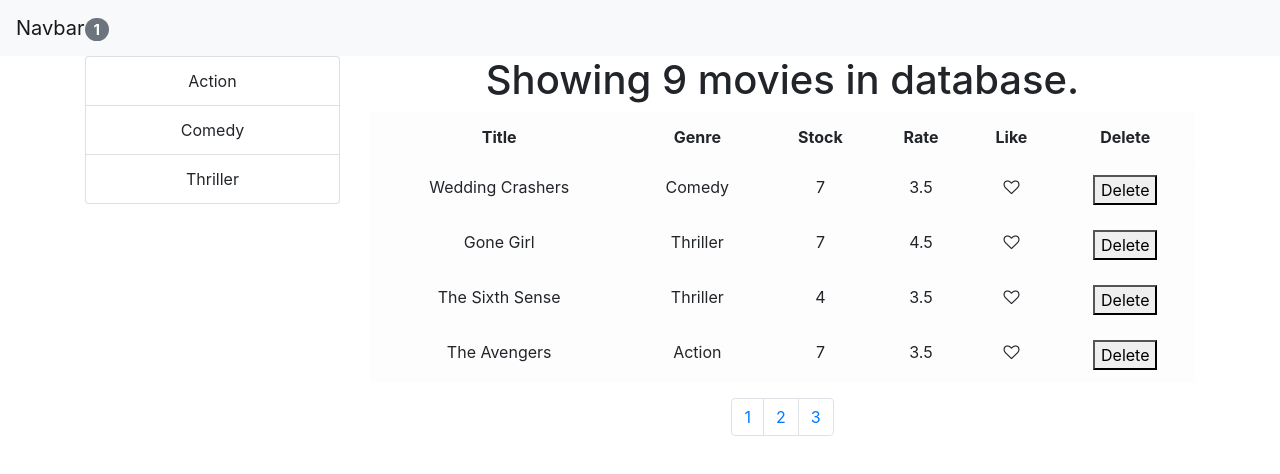
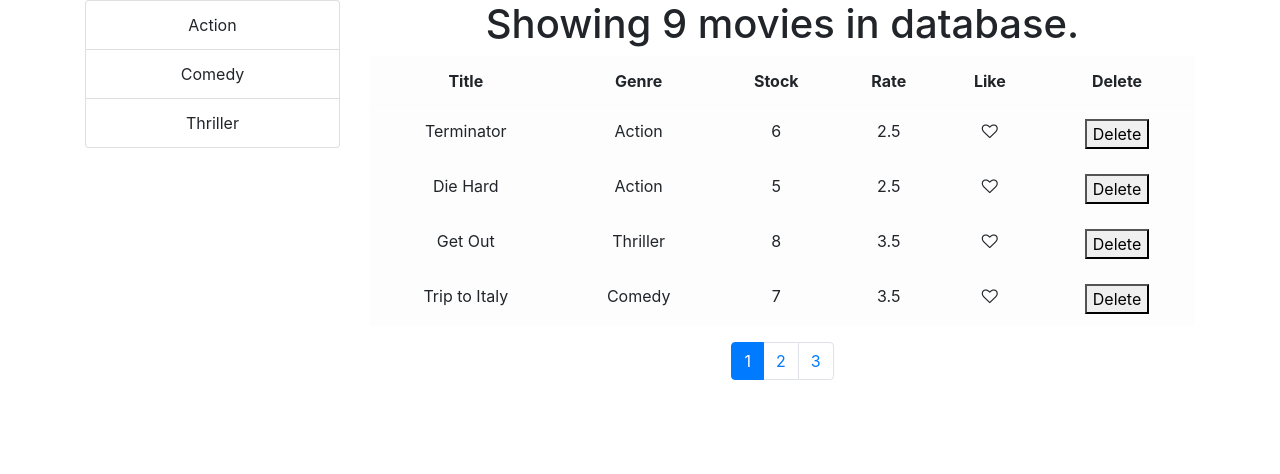
Before and after one commit to SincerelyBrittany/VidlyProject, a React (Create React App) app: page / in a window 1280 px wide. Shown: the top 474 px of the page. Built offline with nearby package versions, Linux system fonts and the light colour scheme.

Commit message:
adds filtered genres

```diff
--- a/src/App.js
+++ b/src/App.js
@@ -56,7 +56,7 @@ function App() {
 
   return (
     <div className="App">
-      <Navbar totalCounters={counters.filter((c) => c.value > 0).length} />
+      {/* <Navbar totalCounters={counters.filter((c) => c.value > 0).length} /> */}
       <main className="container">
         {/* <Counters
           counters={counters}
--- a/src/Utils/paginate.js
+++ b/src/Utils/paginate.js
@@ -1,10 +1,18 @@
 import _ from "lodash";
 
-export function paginate(items, pageNumber, pageSize) {
-  const startIndex = pageNumber - 1 * pageSize;
-  return _(items).slice(startIndex).take(pageSize).value();
-  // _.slice(items, startIndex)
-  // _.take()
+export function paginate(items, currentPage, pageSize) {
+  // calculate array start index to begin slicing from
+  const startIndex = (currentPage - 1) * pageSize;
+  // convert items array to a lodash wrapper
+  return (
+    _(items)
+      // slice items array starting from startIndex number
+      .slice(startIndex)
+      // grab always 4 items from the array
+      .take(pageSize)
+      // convert again to regular array
+      .value()
+  );
 }
 
 // It basically reads "For the given items, extract pageSize number of elements starting from startIndex"
--- a/src/Vidly/common/pagination.jsx
+++ b/src/Vidly/common/pagination.jsx
@@ -1,13 +1,17 @@
 import React from "react";
+import _ from "lodash"; // optimized underscore library
 import PropTypes from "prop-types";
-import _ from "lodash";
 
 const anchorStyle = { cursor: "pointer", boxShadow: "none" };
 
 const Pagination = ({ itemsCount, pageSize, currentPage, onPageChange }) => {
+  // calculate required pagination numbers
   const pagesCount = Math.ceil(itemsCount / pageSize);
+  // if pagesCount equals 1 don't show pagination
   if (pagesCount === 1) return null;
+  // create an array of required pagination numbers using lodash
   const pages = _.range(1, pagesCount + 1);
+
   return (
     <nav>
       <ul className="pagination justify-content-center">
--- a/src/Vidly/components/vidly.jsx
+++ b/src/Vidly/components/vidly.jsx
@@ -7,29 +7,31 @@ import ListGroup from "../common/listGroup";
 import { paginate } from "../../utils/paginate";
 
 const Vidly = () => {
+  const [isDataLoading, setDataLoading] = React.useState(false);
   const [movies, setMovies] = React.useState([]);
   const [genres, setGenres] = React.useState([]);
-  const [selectedGenre, setSelectedGenre] = React.useState({});
+  const [selectedGenre, setSelectedGenre] = React.useState();
   const [pageSize, setPageSize] = React.useState(4);
-  const [currentPage, setcurrentPage] = React.useState(0);
+  const [currentPage, setcurrentPage] = React.useState(1);
 
+  const fetchMovies = async () => {
+    const response = await getMovies();
+    setMovies((response && response) || []);
+    setDataLoading(false);
+  };
   React.useEffect(() => {
-    setMovies(getMovies());
-    // const _getMovies = async () => {
-    //   const _movies = await getMovies();
-    //   setMovies(_movies);
-    // };
-
-    // const _getGenres = async () => {
-    //   const _genres = await getGenres();
-    //   setGenres(_genres);
-    // };
-    // _getMovies();
-    // _getGenres();
+    setDataLoading(true);
+    fetchMovies();
   }, []);
 
+  const fetchGenres = async () => {
+    const response = await getGenres();
+    setGenres((response && response) || []);
+    setDataLoading(false);
+  };
   React.useEffect(() => {
-    setGenres(getGenres());
+    setDataLoading(true);
+    fetchGenres();
   }, []);
 
   const handleDeleteButton = (movie) => {
@@ -55,9 +57,17 @@ const Vidly = () => {
 
   if (movies && movies.length === 0) return <p> There are no movies </p>;
 
-  const paginatedMovies = paginate(movies, currentPage, pageSize);
-  console.log(movies.length, "this is length");
+  const filtered = selectedGenre
+    ? movies.filter((m) => m.genre._id === selectedGenre._id)
+    : movies;
+
+  const paginatedMovies = paginate(filtered, currentPage, pageSize);
+
   return (
+    <div>
+      {isDataLoading ? (
+        <h1> loading </h1>
+      ) : (
         <div className="row">
           <div className="col-3">
             <ListGroup
@@ -69,7 +79,7 @@ const Vidly = () => {
             />
           </div>
           <div className="col">
-        <h1> Showing {movies && movies.length} movies in database.</h1>
+            <h1> Showing {filtered.length} movies in database.</h1>
             <table className="table table-light">
               <thead>
                 <tr>
@@ -82,7 +92,8 @@ const Vidly = () => {
                 </tr>
               </thead>
               <tbody>
-            {paginatedMovies.map((movie) => (
+                {paginatedMovies.length !== 0 &&
+                  paginatedMovies.map((movie) => (
                     <Movie
                       key={movie._id}
                       movie={movie}
@@ -94,14 +105,66 @@ const Vidly = () => {
               </tbody>
             </table>
             <Pagination
-          itemsCount={movies.length}
+              itemsCount={filtered.length}
               pageSize={pageSize}
               onPageChange={handlePageChange}
               currentPage={currentPage}
             />
           </div>
         </div>
+      )}
+    </div>
   );
 };
 
+// {
+//   isDataLoading ? (
+//     <h1> loading </h1>
+//   ) : (
+//     <div className="row">
+//       <div className="col-3">
+//         <ListGroup
+//           textProperty="name"
+//           valueProperty="_id"
+//           genres={genres}
+//           selectedGenre={selectedGenre}
+//           onGenreSelect={handleGenreSelect}
+//         />
+//       </div>
+//       <div className="col">
+//         <h1> Showing {movies && movies.length} movies in database.</h1>
+//         <table className="table table-light">
+//           <thead>
+//             <tr>
+//               <th scope="col">Title</th>
+//               <th scope="col">Genre</th>
+//               <th scope="col">Stock</th>
+//               <th scope="col">Rate</th>
+//               <th scope="col">Like</th>
+//               <th scope="col">Delete</th>
+//             </tr>
+//           </thead>
+//           <tbody>
+//             {paginatedMovies.map((movie) => (
+//               <Movie
+//                 key={movie._id}
+//                 movie={movie}
+//                 liked={movie.liked}
+//                 onLiked={handleLikedButton}
+//                 handleOnClick={handleDeleteButton}
+//               />
+//             ))}
+//           </tbody>
+//         </table>
+//         <Pagination
+//           itemsCount={filtered.length}
+//           pageSize={pageSize}
+//           onPageChange={handlePageChange}
+//           currentPage={currentPage}
+//         />
+//       </div>
+//     </div>
+//   );
+// }
+
 export default Vidly;
--- a/src/Vidly/services/fakeMovieService.js
+++ b/src/Vidly/services/fakeMovieService.js
@@ -8,7 +8,6 @@ const movies = [
     numberInStock: 6,
     dailyRentalRate: 2.5,
     publishDate: "2018-01-03T19:04:28.809Z",
-    liked: true
   },
   {
     _id: "5b21ca3eeb7f6fbccd471816",
```
Lines whose indentation alone changed are shown as unchanged.
